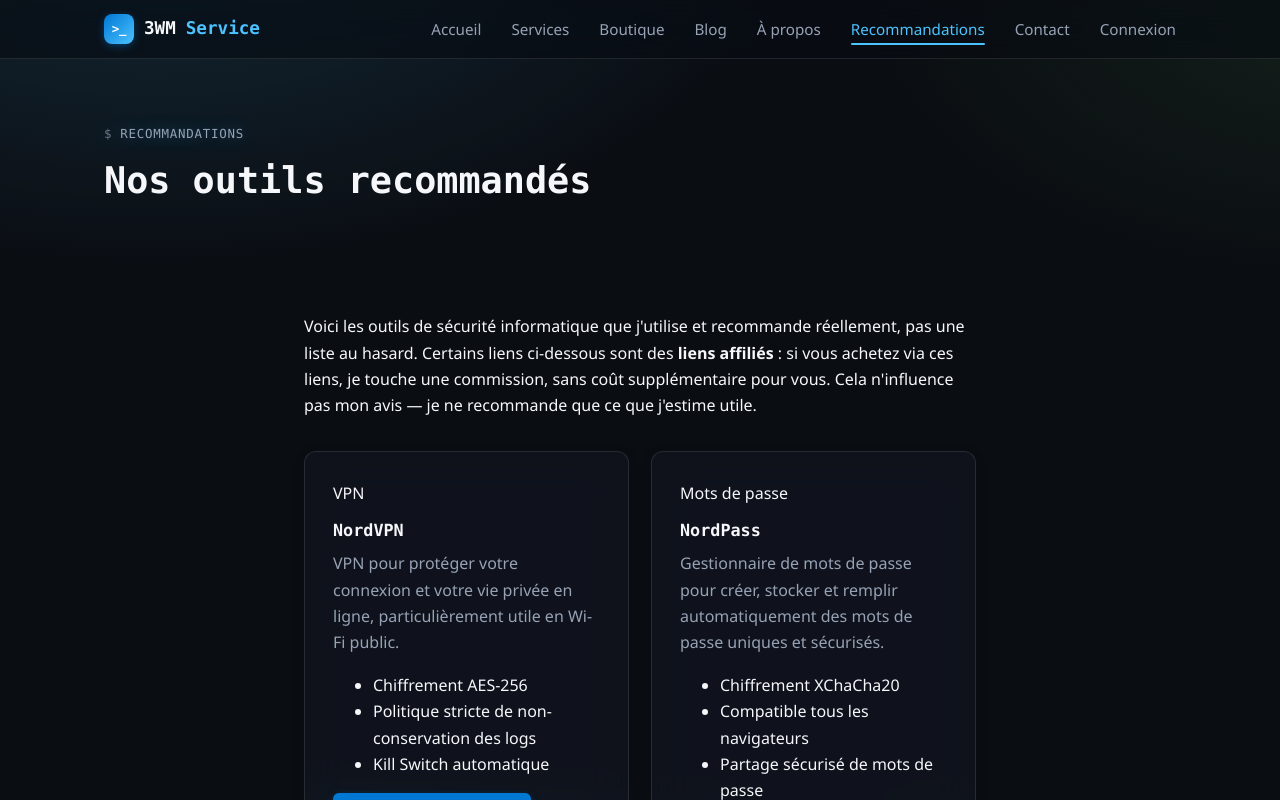
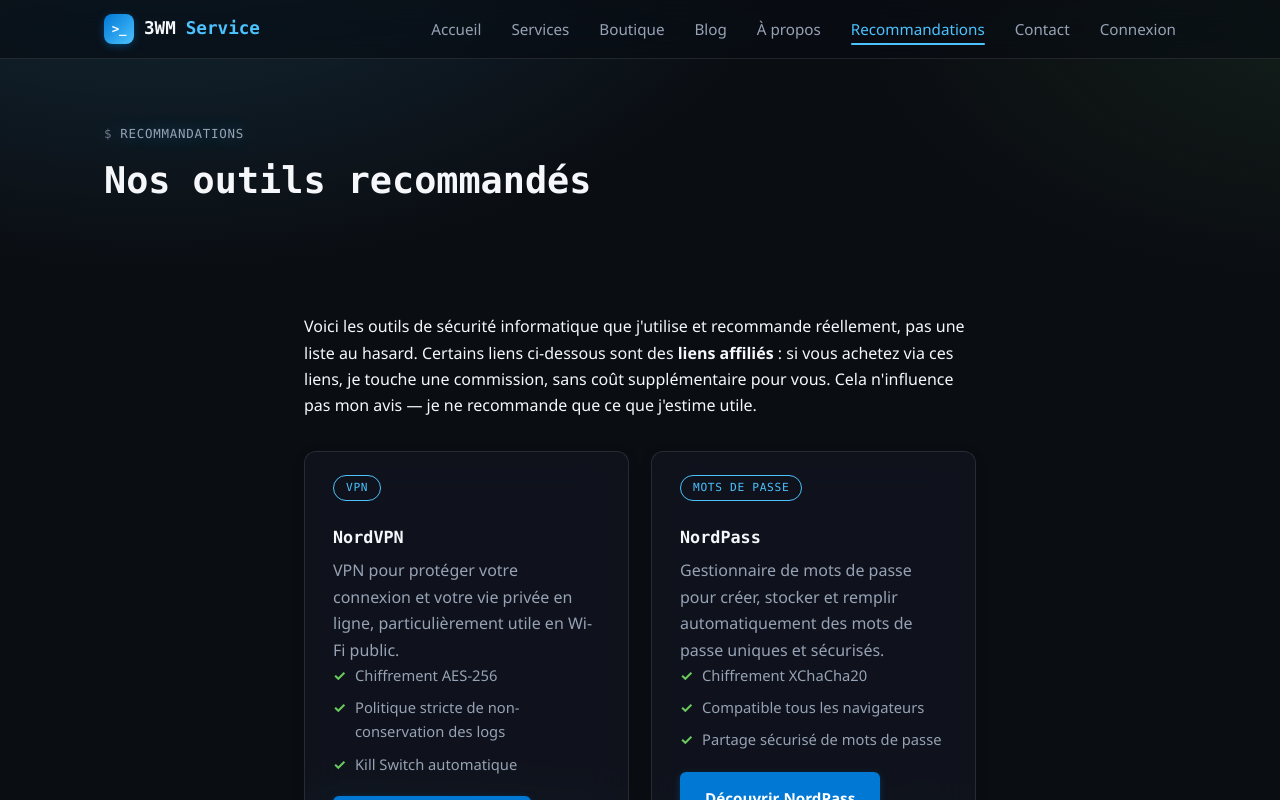
Before and after one commit to lhommedumilieu/3wm-service-site, a React (Vite) app: page /recommandations in a window 1280 px wide. Shown: the top 800 px of the page. Built offline with nearby package versions, Linux system fonts and the light colour scheme; no server answers.

Commit message:
Update index.css

```diff
--- a/src/index.css
+++ b/src/index.css
@@ -696,3 +696,41 @@ form.auth-form textarea:focus {
 }
 .password-toggle:hover { color: var(--ink); background: color-mix(in srgb, var(--ink) 8%, transparent); }
 .password-toggle:focus-visible { outline: 2px solid var(--accent); outline-offset: 1px; }
+
+/* --- Cartes partenaires (page Recommandations) --- */
+.partner-card {
+  position: relative;
+  padding-top: 20px;
+}
+.partner-badge {
+  display: inline-block;
+  font-family: var(--font-display);
+  font-size: 0.7rem;
+  text-transform: uppercase;
+  letter-spacing: 0.06em;
+  color: var(--accent);
+  border: 1px solid var(--accent);
+  border-radius: 20px;
+  padding: 3px 12px;
+  margin-bottom: 12px;
+}
+.partner-points {
+  list-style: none;
+  margin: 0 0 20px;
+  padding: 0;
+  display: grid;
+  gap: 8px;
+}
+.partner-points li {
+  color: var(--ink-muted);
+  font-size: 0.92rem;
+  padding-left: 22px;
+  position: relative;
+}
+.partner-points li::before {
+  content: "\2713";
+  position: absolute;
+  left: 0;
+  color: var(--ok);
+  font-weight: 700;
+}
```
